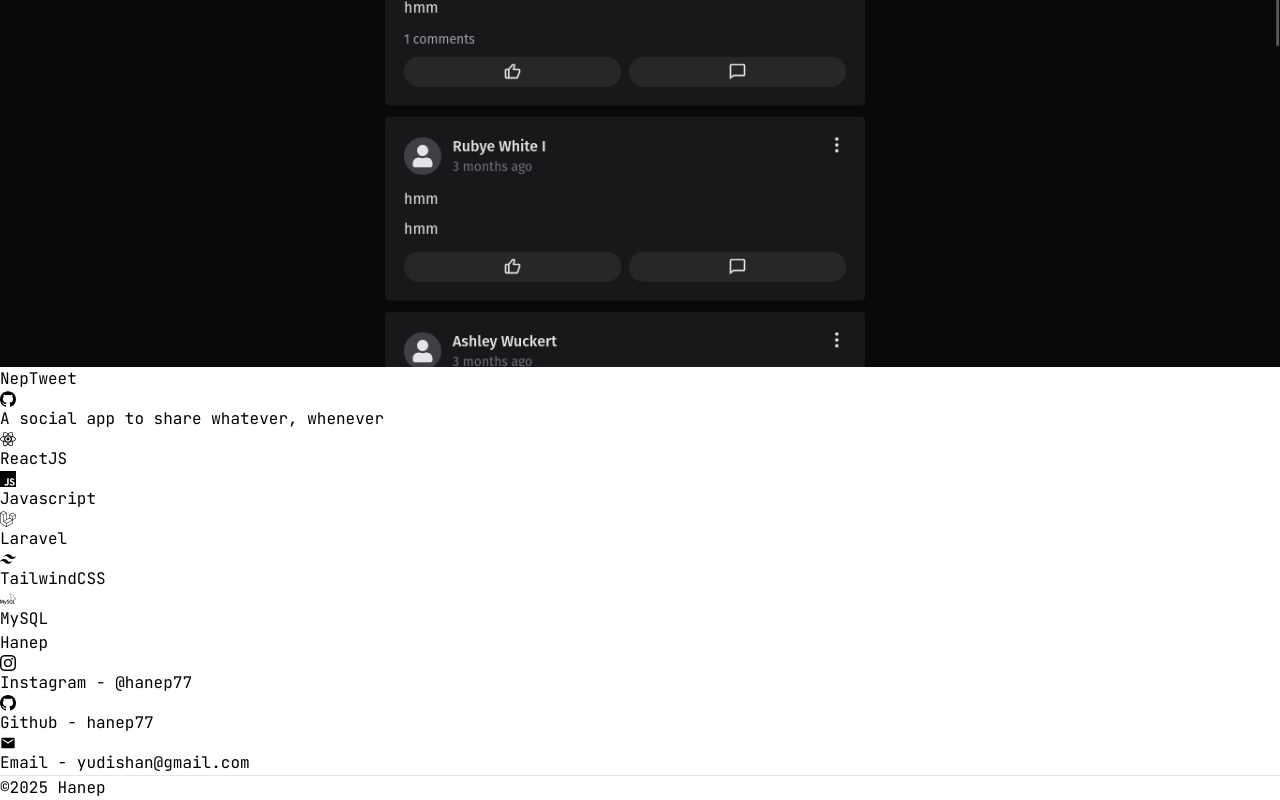
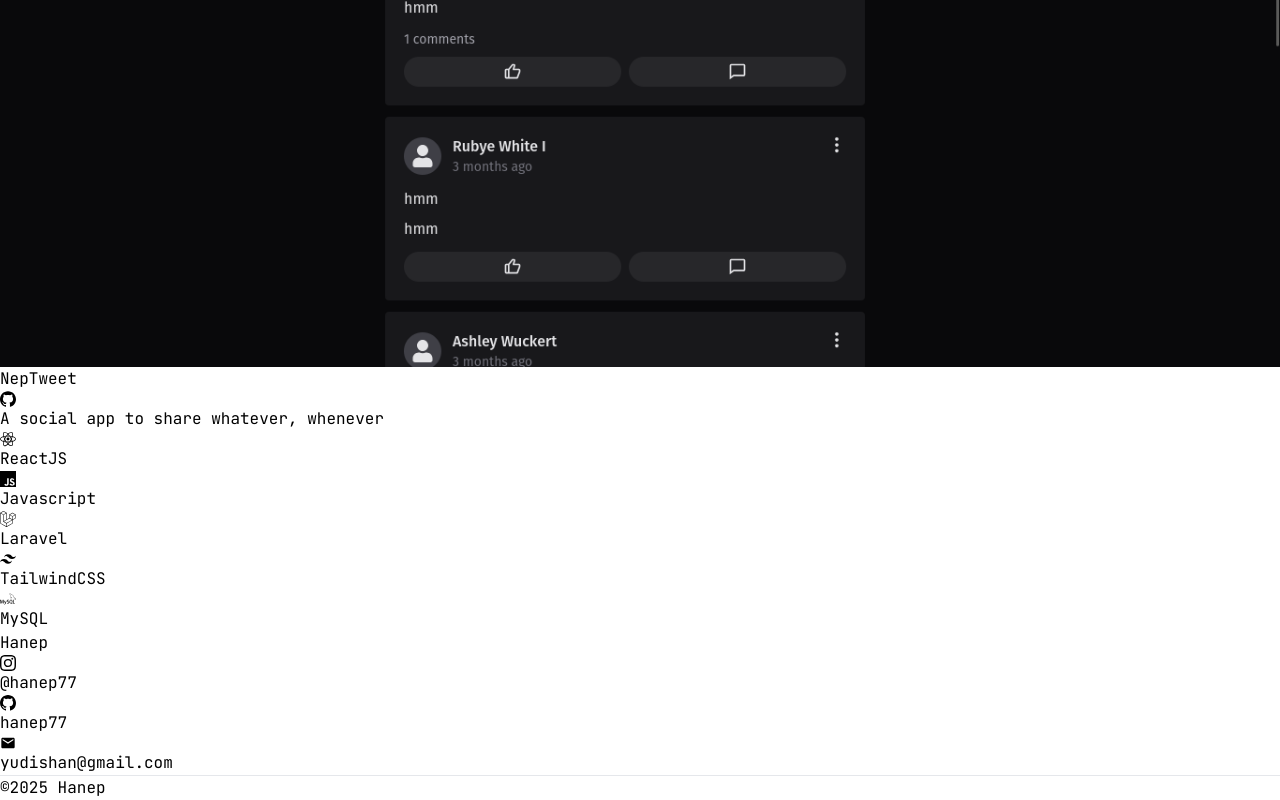
Before and after one commit to Hanep77/hanep77.github.io, a React (Vite) app: page / in a window 1280 px wide. Shown: the part 3864-4664 px from the top of the page. Built offline with nearby package versions, Linux system fonts and the light colour scheme.

Commit message:
fix responesiveness

```diff
--- a/src/sections/Contact.tsx
+++ b/src/sections/Contact.tsx
@@ -11,9 +11,9 @@ export default function Contact() {
           </div>
           <div className="flex gap-4">
             <ul>
-              <li><a href="https://instagram.com/hanep77" className="flex items-center gap-1 hover:text-zinc-200"><BsInstagram />Instagram - @hanep77</a></li>
-              <li><a href="https://github.com/hanep77" className="flex items-center gap-1 hover:text-zinc-200"><BsGithub />Github - hanep77</a></li>
-              <li><a href="yudishan@gmail.com" className="flex items-center gap-1 hover:text-zinc-200"><MdEmail />Email - yudishan@gmail.com</a></li>
+              <li><a href="https://instagram.com/hanep77" className="flex items-center gap-1 hover:text-zinc-200"><BsInstagram />@hanep77</a></li>
+              <li><a href="https://github.com/hanep77" className="flex items-center gap-1 hover:text-zinc-200"><BsGithub />hanep77</a></li>
+              <li><a href="yudishan@gmail.com" className="flex items-center gap-1 hover:text-zinc-200"><MdEmail />yudishan@gmail.com</a></li>
             </ul>
           </div>
         </div>
```
